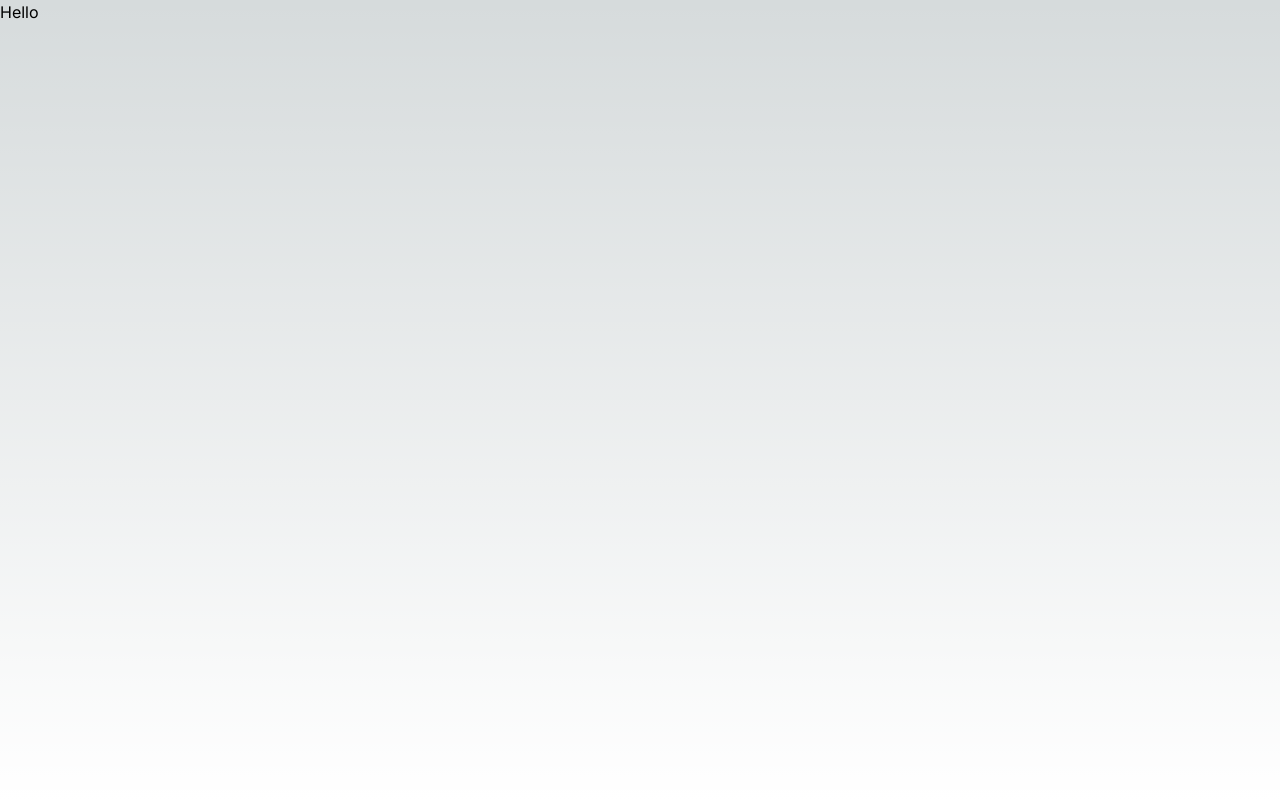
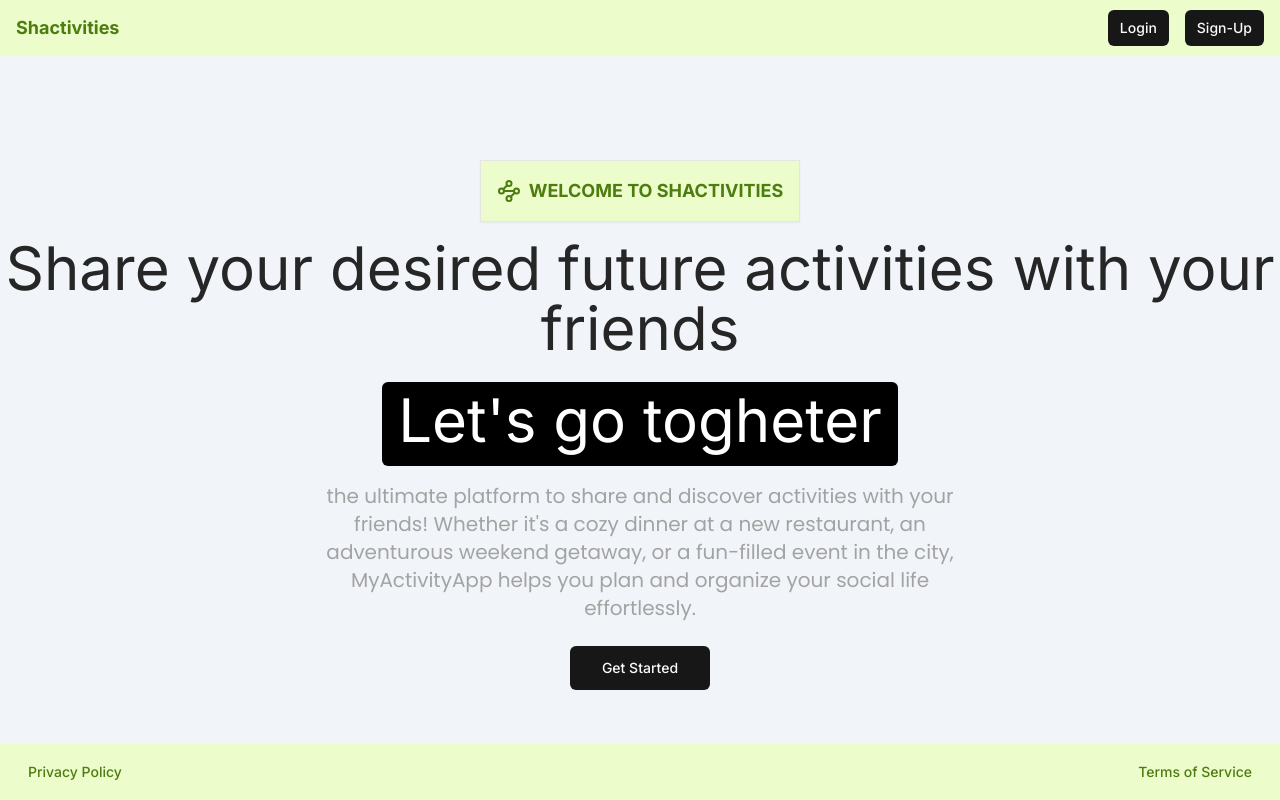
Before and after one commit to lmacanda/shactivities-app, a Next.js app: page / in a window 1280 px wide. Built offline with nearby package versions, Linux system fonts and the light colour scheme.

Commit message:
navbar and footer

```diff
--- /dev/null
+++ b/app/(landing)/_components/Footer.tsx
@@ -0,0 +1,16 @@
+import { Button } from "@/components/ui/button";
+
+export const Footer = () => {
+  return (
+    <div className="fixed bottom-0 w-full h-14 flex items-center  p-4 bg-lime-100 text-lime-700">
+      <div className="md:max-w-screen-2xl mx-auto flex items-center justify-between w-full">
+        <Button size="sm" variant="ghost">
+          Privacy Policy
+        </Button>
+        <Button size="sm" variant="ghost">
+          Terms of Service
+        </Button>
+      </div>
+    </div>
+  );
+};
--- /dev/null
+++ b/app/(landing)/_components/Navbar.tsx
@@ -0,0 +1,21 @@
+import { Button } from "@/components/ui/button";
+
+import Link from "next/link";
+
+export const Navbar = () => {
+  return (
+    <div className="fixed top-0 w-full h-14 flex items-center  p-4 bg-lime-100 text-lime-700">
+      <div className="md:max-w-screen-2xl mx-auto flex items-center justify-between w-full">
+        <div className="text-lg font-bold">Shactivities</div>
+        <div className="space-x-4 md:block md:w-auto flex justify-end w-full">
+          <Button size="sm" asChild>
+            <Link href="/sign-in">Login</Link>
+          </Button>
+          <Button size="sm" asChild>
+            <Link href="/sign-up">Sign-Up</Link>
+          </Button>
+        </div>
+      </div>
+    </div>
+  );
+};
--- /dev/null
+++ b/app/(landing)/layout.tsx
@@ -0,0 +1,14 @@
+import { Footer } from "./_components/Footer";
+import { Navbar } from "./_components/Navbar";
+
+const LandingLayout = ({ children }: { children: React.ReactNode }) => {
+  return (
+    <div className="fixed top-0 w-full h-14  bg-slate-100">
+      <Navbar />
+      <main className="pt-40 pb-20 bg-slate-100">{children}</main>
+      <Footer />
+    </div>
+  );
+};
+
+export default LandingLayout;
--- /dev/null
+++ b/app/(landing)/page.tsx
@@ -0,0 +1,48 @@
+import { Waypoints } from "lucide-react";
+import { cn } from "@/lib/utils";
+
+import { Poppins } from "next/font/google";
+
+import { Button } from "@/components/ui/button";
+
+import Link from "next/link";
+
+const textFont = Poppins({
+  subsets: ["latin"],
+  weight: ["100", "200", "300", "400", "500", "600", "700", "800", "900"],
+});
+
+const LandingPage = () => {
+  return (
+    <div className="flex items-center justify-center flex-col">
+      <div className="flex items-center justify-center flex-col">
+        <div className="mb-4 flex items-center border shadow-sm p-4 bg-lime-100 text-lime-700  uppercase">
+          <Waypoints className="h-6 w-6 mr-2" />
+          <span className="text-lg font-bold">Welcome to Shactivities</span>
+        </div>
+        <h1 className="text-3xl md:text-6xl text-center text-neutral-800 mb-6">
+          Share your desired future activities with your friends
+        </h1>
+        <div className="text-3xl md:text-6xl bg-black text-white px-4 p-2 rounded-md pb-4 w-fit">
+          Let's go togheter
+        </div>
+      </div>
+      <div
+        className={cn(
+          "text-sm md:text-xl text-neutral-400 mt-4 max-w-xs md:max-w-2xl text-center mx-auto",
+          textFont.className
+        )}
+      >
+        the ultimate platform to share and discover activities with your
+        friends! Whether it's a cozy dinner at a new restaurant, an adventurous
+        weekend getaway, or a fun-filled event in the city, MyActivityApp helps
+        you plan and organize your social life effortlessly.
+      </div>
+      <Button className="mt-6" size="lg" asChild>
+        <Link href="/sign-up">Get Started</Link>
+      </Button>
+    </div>
+  );
+};
+
+export default LandingPage;
--- a/app/globals.css
+++ b/app/globals.css
@@ -2,38 +2,68 @@
   @tailwind components;
   @tailwind utilities;
 
-html,
-body,
+  @layer base {
     :root {
-  height: 100%;
+      --background: 0 0% 100%;
+      --foreground: 0 0% 3.9%;
+      --card: 0 0% 100%;
+      --card-foreground: 0 0% 3.9%;
+      --popover: 0 0% 100%;
+      --popover-foreground: 0 0% 3.9%;
+      --primary: 0 0% 9%;
+      --primary-foreground: 0 0% 98%;
+      --secondary: 0 0% 96.1%;
+      --secondary-foreground: 0 0% 9%;
+      --muted: 0 0% 96.1%;
+      --muted-foreground: 0 0% 45.1%;
+      --accent: 0 0% 96.1%;
+      --accent-foreground: 0 0% 9%;
+      --destructive: 0 84.2% 60.2%;
+      --destructive-foreground: 0 0% 98%;
+      --border: 0 0% 89.8%;
+      --input: 0 0% 89.8%;
+      --ring: 0 0% 3.9%;
+      --radius: 0.5rem;
+      --chart-1: 12 76% 61%;
+      --chart-2: 173 58% 39%;
+      --chart-3: 197 37% 24%;
+      --chart-4: 43 74% 66%;
+      --chart-5: 27 87% 67%;
     }
 
-:root {
-  --foreground-rgb: 0, 0, 0;
-  --background-start-rgb: 214, 219, 220;
-  --background-end-rgb: 255, 255, 255;
-}
-
-@media (prefers-color-scheme: dark) {
-  :root {
-    --foreground-rgb: 255, 255, 255;
-    --background-start-rgb: 0, 0, 0;
-    --background-end-rgb: 0, 0, 0;
+    .dark {
+      --background: 0 0% 3.9%;
+      --foreground: 0 0% 98%;
+      --card: 0 0% 3.9%;
+      --card-foreground: 0 0% 98%;
+      --popover: 0 0% 3.9%;
+      --popover-foreground: 0 0% 98%;
+      --primary: 0 0% 98%;
+      --primary-foreground: 0 0% 9%;
+      --secondary: 0 0% 14.9%;
+      --secondary-foreground: 0 0% 98%;
+      --muted: 0 0% 14.9%;
+      --muted-foreground: 0 0% 63.9%;
+      --accent: 0 0% 14.9%;
+      --accent-foreground: 0 0% 98%;
+      --destructive: 0 62.8% 30.6%;
+      --destructive-foreground: 0 0% 98%;
+      --border: 0 0% 14.9%;
+      --input: 0 0% 14.9%;
+      --ring: 0 0% 83.1%;
+      --chart-1: 220 70% 50%;
+      --chart-2: 160 60% 45%;
+      --chart-3: 30 80% 55%;
+      --chart-4: 280 65% 60%;
+      --chart-5: 340 75% 55%;
     }
   }
 
+  @layer base {
+    * {
+      @apply border-border;
+    }
     body {
-  color: rgb(var(--foreground-rgb));
-  background: linear-gradient(
-      to bottom,
-      transparent,
-      rgb(var(--background-end-rgb))
-    )
-    rgb(var(--background-start-rgb));
-}
-
-@layer utilities {
-  .text-balance {
-    text-wrap: balance;
+      @apply bg-background text-foreground;
     }
   }
--- a/app/page.tsx
+++ /dev/null
@@ -1,3 +0,0 @@
-export default function Home() {
-  return <div>Hello</div>;
-}
--- /dev/null
+++ b/components/ui/button.tsx
@@ -0,0 +1,56 @@
+import * as React from "react"
+import { Slot } from "@radix-ui/react-slot"
+import { cva, type VariantProps } from "class-variance-authority"
+
+import { cn } from "@/lib/utils"
+
+const buttonVariants = cva(
+  "inline-flex items-center justify-center whitespace-nowrap rounded-md text-sm font-medium ring-offset-background transition-colors focus-visible:outline-none focus-visible:ring-2 focus-visible:ring-ring focus-visible:ring-offset-2 disabled:pointer-events-none disabled:opacity-50",
+  {
+    variants: {
+      variant: {
+        default: "bg-primary text-primary-foreground hover:bg-primary/90",
+        destructive:
+          "bg-destructive text-destructive-foreground hover:bg-destructive/90",
+        outline:
+          "border border-input bg-background hover:bg-accent hover:text-accent-foreground",
+        secondary:
+          "bg-secondary text-secondary-foreground hover:bg-secondary/80",
+        ghost: "hover:bg-accent hover:text-accent-foreground",
+        link: "text-primary underline-offset-4 hover:underline",
+      },
+      size: {
+        default: "h-10 px-4 py-2",
+        sm: "h-9 rounded-md px-3",
+        lg: "h-11 rounded-md px-8",
+        icon: "h-10 w-10",
+      },
+    },
+    defaultVariants: {
+      variant: "default",
+      size: "default",
+    },
+  }
+)
+
+export interface ButtonProps
+  extends React.ButtonHTMLAttributes<HTMLButtonElement>,
+    VariantProps<typeof buttonVariants> {
+  asChild?: boolean
+}
+
+const Button = React.forwardRef<HTMLButtonElement, ButtonProps>(
+  ({ className, variant, size, asChild = false, ...props }, ref) => {
+    const Comp = asChild ? Slot : "button"
+    return (
+      <Comp
+        className={cn(buttonVariants({ variant, size, className }))}
+        ref={ref}
+        {...props}
+      />
+    )
+  }
+)
+Button.displayName = "Button"
+
+export { Button, buttonVariants }
--- /dev/null
+++ b/lib/utils.ts
@@ -0,0 +1,6 @@
+import { type ClassValue, clsx } from "clsx"
+import { twMerge } from "tailwind-merge"
+
+export function cn(...inputs: ClassValue[]) {
+  return twMerge(clsx(inputs))
+}
--- a/tailwind.config.ts
+++ b/tailwind.config.ts
@@ -1,20 +1,80 @@
-import type { Config } from "tailwindcss";
+import type { Config } from "tailwindcss"
 
-const config: Config = {
+const config = {
+  darkMode: ["class"],
   content: [
-    "./pages/**/*.{js,ts,jsx,tsx,mdx}",
-    "./components/**/*.{js,ts,jsx,tsx,mdx}",
-    "./app/**/*.{js,ts,jsx,tsx,mdx}",
-  ],
+    './pages/**/*.{ts,tsx}',
+    './components/**/*.{ts,tsx}',
+    './app/**/*.{ts,tsx}',
+    './src/**/*.{ts,tsx}',
+	],
+  prefix: "",
   theme: {
+    container: {
+      center: true,
+      padding: "2rem",
+      screens: {
+        "2xl": "1400px",
+      },
+    },
     extend: {
-      backgroundImage: {
-        "gradient-radial": "radial-gradient(var(--tw-gradient-stops))",
-        "gradient-conic":
-          "conic-gradient(from 180deg at 50% 50%, var(--tw-gradient-stops))",
+      colors: {
+        border: "hsl(var(--border))",
+        input: "hsl(var(--input))",
+        ring: "hsl(var(--ring))",
+        background: "hsl(var(--background))",
+        foreground: "hsl(var(--foreground))",
+        primary: {
+          DEFAULT: "hsl(var(--primary))",
+          foreground: "hsl(var(--primary-foreground))",
+        },
+        secondary: {
+          DEFAULT: "hsl(var(--secondary))",
+          foreground: "hsl(var(--secondary-foreground))",
+        },
+        destructive: {
+          DEFAULT: "hsl(var(--destructive))",
+          foreground: "hsl(var(--destructive-foreground))",
+        },
+        muted: {
+          DEFAULT: "hsl(var(--muted))",
+          foreground: "hsl(var(--muted-foreground))",
+        },
+        accent: {
+          DEFAULT: "hsl(var(--accent))",
+          foreground: "hsl(var(--accent-foreground))",
+        },
+        popover: {
+          DEFAULT: "hsl(var(--popover))",
+          foreground: "hsl(var(--popover-foreground))",
+        },
+        card: {
+          DEFAULT: "hsl(var(--card))",
+          foreground: "hsl(var(--card-foreground))",
+        },
+      },
+      borderRadius: {
+        lg: "var(--radius)",
+        md: "calc(var(--radius) - 2px)",
+        sm: "calc(var(--radius) - 4px)",
+      },
+      keyframes: {
+        "accordion-down": {
+          from: { height: "0" },
+          to: { height: "var(--radix-accordion-content-height)" },
+        },
+        "accordion-up": {
+          from: { height: "var(--radix-accordion-content-height)" },
+          to: { height: "0" },
+        },
+      },
+      animation: {
+        "accordion-down": "accordion-down 0.2s ease-out",
+        "accordion-up": "accordion-up 0.2s ease-out",
       },
     },
   },
-  plugins: [],
-};
-export default config;
+  plugins: [require("tailwindcss-animate")],
+} satisfies Config
+
+export default config
```
Also changed, not shown: package.json (+10 -4 lines), components.json (added), 1 other file (tests, documents, lock files or other folders). Lines whose indentation alone changed are shown as unchanged.
